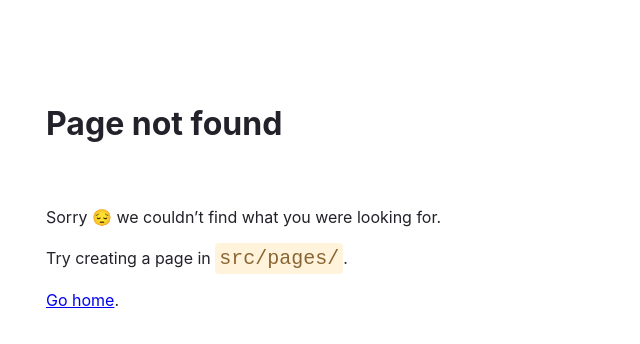
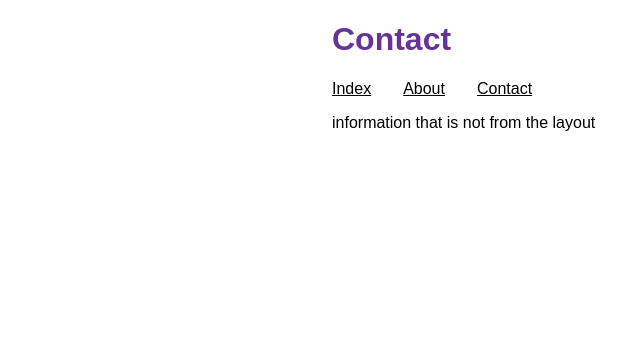
Before and after one commit to jozzol/firstGatsby, a Gatsby site: page /contact in a window 1280 px wide. Before the commit this address had no page. Shown: the whole page, without its empty margins (58-698 px from the left). Built offline with nearby package versions, Linux system fonts and the light colour scheme; Gatsby itself is replaced by a stand-in of ours.

Commit message:
set layout component, and initial css

```diff
--- /dev/null
+++ b/src/components/layout.js
@@ -0,0 +1,20 @@
+import * as React from 'react';
+import { Link } from 'gatsby';
+import { container, Cheading, navlinks, navlinkitem, navlinktext } from './layout.module.css';
+
+const Layout = ({title, heading, children}) => {
+    return (
+        <div className={container}>
+            <title>{title}</title>
+            <h1 className={Cheading}>{heading}</h1>
+            <nav className={navlinks}>
+                <li className={navlinkitem}><Link to='/' className={navlinktext}>Index</Link></li>
+                <li className={navlinkitem}><Link to='/about' className={navlinktext}>About</Link></li>
+                <li className={navlinkitem}><Link to='/contact' className={navlinktext}>Contact</Link></li>
+            </nav>
+            {children}
+        </div>
+    )
+}
+
+export default Layout;
--- /dev/null
+++ b/src/components/layout.module.css
@@ -0,0 +1,20 @@
+.container {
+    margin: auto;
+    max-width: 500px;
+    font-family: sans-serif;
+  }
+
+.Cheading {
+  color: rebeccapurple;
+}
+.navlinks {
+  display: flex;
+  list-style: none;
+  padding-left: 0;
+}
+.navlinkitem {
+  padding-right: 2rem;
+}
+.navlinktext {
+  color: black;
+}
--- a/src/pages/about.js
+++ b/src/pages/about.js
@@ -1,10 +1,9 @@
 import * as React from 'react';
+import Layout from '../components/layout';
 
 const About = () =>{
     return(
-        <div>
-            <h1>About:</h1>
-        </div>
+        <Layout title='About us' heading='About'></Layout>
     )
 };
 
--- /dev/null
+++ b/src/pages/contact.js
@@ -0,0 +1,12 @@
+import * as React from 'react';
+import Layout from '../components/layout';
+
+const Contact = () => {
+    return (
+        <Layout title='Contact us' heading='Contact'>
+            <p>information that is not from the layout</p>
+        </Layout>
+    )
+}
+
+export default Contact;
--- a/src/pages/index.js
+++ b/src/pages/index.js
@@ -1,11 +1,9 @@
 import * as React from 'react';
+import Layout from '../components/layout';
 
 const HomePage = ()=>{
   return (
-    <div>
-      <h1>Home</h1>
-      <p>First paragraph</p>
-    </div>
+    <Layout title='Index page' heading='Index'/>
   )
 };
 
```
